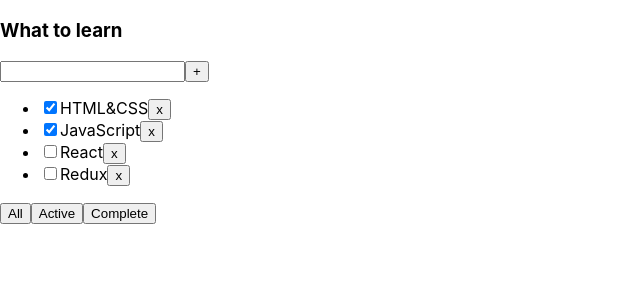
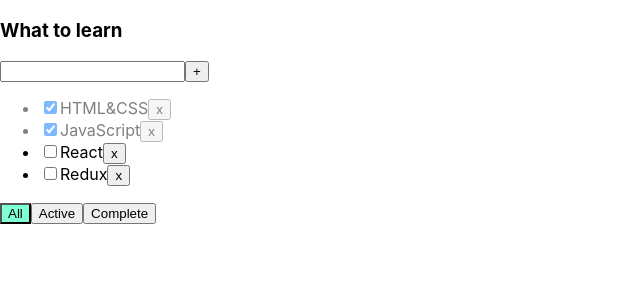
Before and after one commit to dkirvalidze/Todolist, a React (Create React App) app: page / in a window 1280 px wide. Shown: the top 300 px of the page, without its empty margins (0-640 px from the left). Built offline with nearby package versions, Linux system fonts and the light colour scheme.

Commit message:
Todolist 4

```diff
--- a/package.json
+++ b/package.json
@@ -2,6 +2,7 @@
   "name": "1-lesson",
   "version": "0.1.0",
   "private": true,
+  "homepage": "https://dkirvalidze.github.io/Todolist",
   "dependencies": {
     "@testing-library/jest-dom": "^5.16.5",
     "@testing-library/react": "^13.4.0",
@@ -11,6 +12,7 @@
     "@types/react": "^18.0.23",
     "@types/react-dom": "^18.0.7",
     "@types/uuid": "^9.0.1",
+    "gh-pages": "^5.0.0",
     "react": "^18.2.0",
     "react-dom": "^18.2.0",
     "react-scripts": "5.0.1",
@@ -22,7 +24,9 @@
     "start": "react-scripts start",
     "build": "react-scripts build",
     "test": "react-scripts test",
-    "eject": "react-scripts eject"
+    "eject": "react-scripts eject",
+    "predeploy": "npm run build",
+    "deploy": "gh-pages -d build"
   },
   "eslintConfig": {
     "extends": [
--- a/src/App.css
+++ b/src/App.css
@@ -6,3 +6,18 @@
 .App > div {
   margin-right: 50px;
 }
+
+.error {
+  border: red 1px solid;
+}
+.error-message {
+  color: red;
+}
+
+.active-filter {
+  background-color: aquamarine;
+}
+
+.is-done {
+  opacity: 0.5;
+}
--- a/src/App.tsx
+++ b/src/App.tsx
@@ -38,6 +38,14 @@
         setTasks(newTasks)
     }
 
+    function changeStatus(taskId: string, isDone: boolean) {
+        let task = tasks.find((t) => t.id === taskId)
+        if (task) {
+            task.isDone = isDone
+        }
+        setTasks([...tasks])
+    }
+
     return (
         <div>
             <Todolist
@@ -46,6 +54,8 @@
                 removeTask={removeTask}
                 filterTasks={filterTasks}
                 addTask={addTask}
+                changeTaskStatus={changeStatus}
+                filter={filter}
             />
         </div>
     );
--- a/src/Todolist.tsx
+++ b/src/Todolist.tsx
@@ -6,6 +6,8 @@
     removeTask: (id: string) => void
     filterTasks: (value: FilterType) => void
     addTask: (title: string) => void
+    changeTaskStatus: (taskId: string, isDone: boolean) => void
+    filter: FilterType
 }
 
 export type TaskType = {
@@ -14,21 +16,31 @@
     isDone: boolean
 }
 
-
 export function Todolist(props: PropsType) {
     let [newTaskTitle, setNewTaskTitle] = useState("")
+    let [error, setError] = useState<string | null>(null)
     const onChangeInputHandler = (e: ChangeEvent<HTMLInputElement>) => {
+        setError(null)
         setNewTaskTitle(e.currentTarget.value)
     }
     const onKeyPressHandler = (e: KeyboardEvent<HTMLInputElement>) => {
-        if (e.key === "Enter") {
-            props.addTask(newTaskTitle)
-            setNewTaskTitle("")
+        if (newTaskTitle.trim() !== "") {
+            if (e.key === "Enter") {
+                props.addTask(newTaskTitle.trim())
+                setNewTaskTitle("")
+            }
+
+        } else {
+            setError("Title required")
         }
     }
     const onClickAddTask = () => {
-        props.addTask(newTaskTitle)
-        setNewTaskTitle("")
+        if (newTaskTitle.trim() !== "") {
+            props.addTask(newTaskTitle.trim())
+            setNewTaskTitle("")
+        } else {
+            setError("Title required")
+        }
     }
 
     const onAllClickHandler = () => props.filterTasks("all")
@@ -43,18 +55,22 @@
                     value={newTaskTitle}
                     onChange={onChangeInputHandler}
                     onKeyDown={onKeyPressHandler}
-
+                    className={error ? "error" : ""}
                 />
                 <button
                     onClick={onClickAddTask}
                 >+</button>
+                {error && <div className="error-message">Field is required</div>}
             </div>
             <ul>
                 {props.tasks.map((t) => {
                     const onClickRemoveHandler = () => props.removeTask(t.id)
+                    const onChangeStatusHandler = (e: ChangeEvent<HTMLInputElement>) => props.changeTaskStatus(t.id, e.currentTarget.checked)
                     return (
-                        <li key={t.id}>
-                            <input type="checkbox" checked={t.isDone} />
+                        <li key={t.id} className={t.isDone ? "is-done" : ""}>
+                            <input type="checkbox" checked={t.isDone}
+                                onChange={onChangeStatusHandler}
+                            />
                             <span>{t.title}</span>
                             <button onClick={onClickRemoveHandler}>x</button>
                         </li>
@@ -63,9 +79,17 @@
 
             </ul>
             <div>
-                <button onClick={onAllClickHandler}>All</button>
-                <button onClick={onActiveClickHandler}>Active</button>
-                <button onClick={onCompleteClickHandler}>Complete</button>
+                <button onClick={onAllClickHandler}
+                    className={props.filter === "all" ? "active-filter" : ""}>
+                    All</button>
+                <button
+                    className={props.filter === "active" ? "active-filter" : ""}
+                    onClick={onActiveClickHandler}>
+                    Active</button>
+                <button
+                    className={props.filter === "complete" ? "active-filter" : ""}
+                    onClick={onCompleteClickHandler}>
+                    Complete</button>
             </div>
         </div>
     )
```
Also changed, not shown: 1 other file (tests, documents, lock files or other folders).
